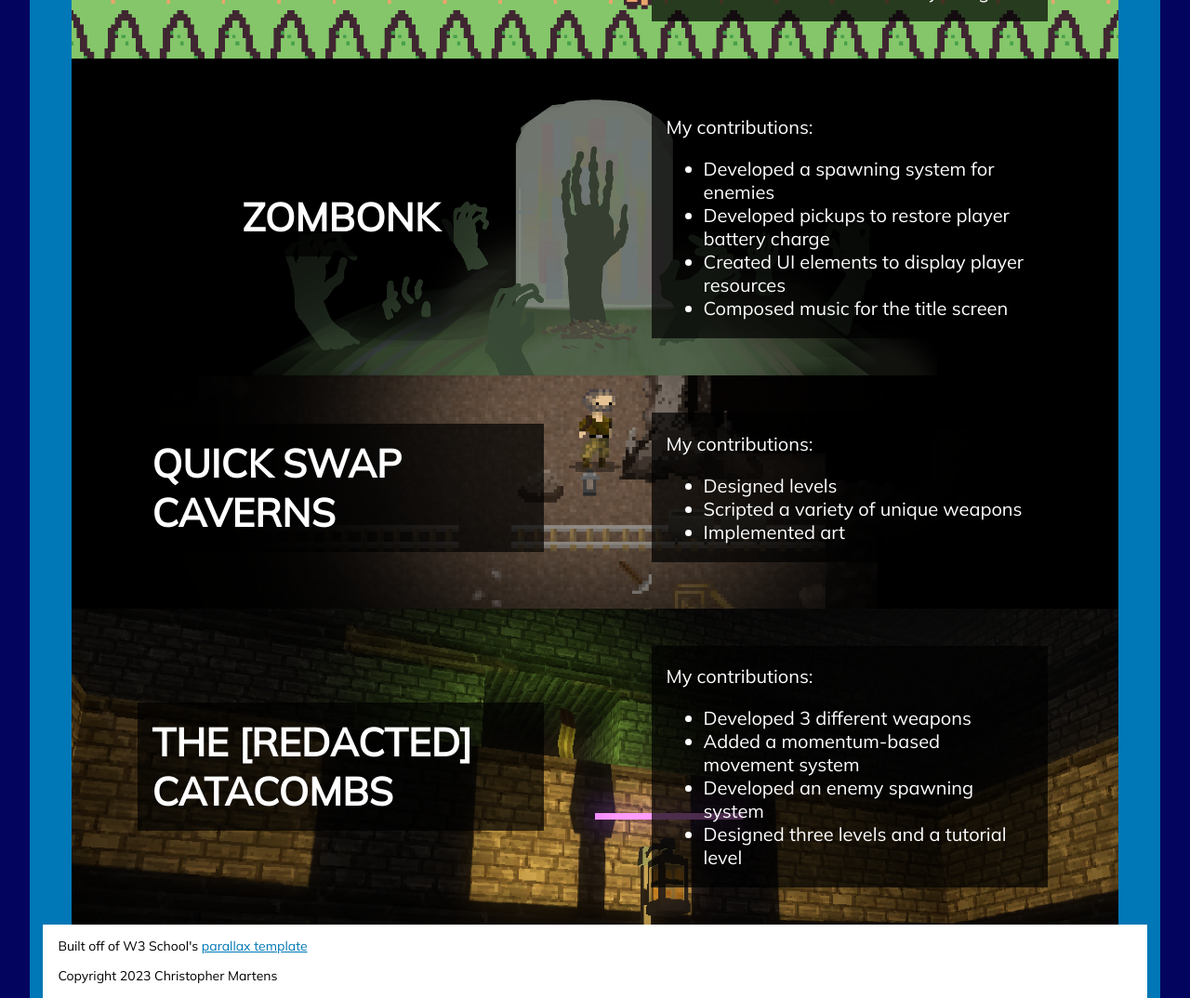
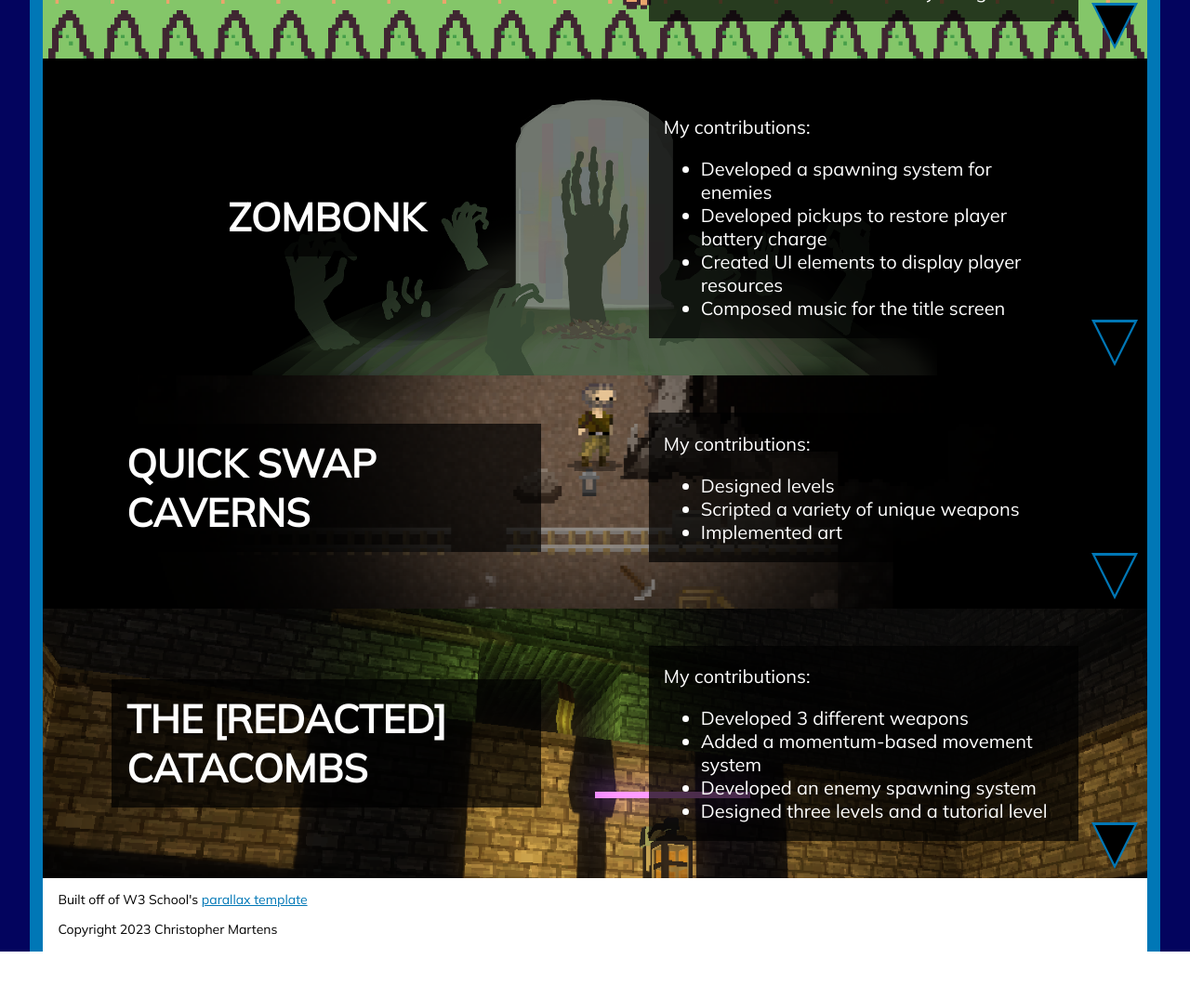
Before and after one commit to HadMatter00/HadMatter00.github.io, a plain HTML site: page index.html in a window 1280 px wide. Shown: the part 482-1556 px from the top of the page at 93% size. After the commit the page ends 1506 px from the top, so only its background shows below. Drawn offline with Linux system fonts and the light colour scheme.

Commit message:
Finalized structure and updated resume

```diff
--- a/index.html
+++ b/index.html
@@ -183,12 +183,14 @@
 
         .image-header {
             min-height: 250px;
-            width: 90%;
+            width: 95%;
             background-position: center;
             background-size: cover;
             margin-left: auto;
             margin-right: auto;
             padding: 0.01em 16px;
+            cursor: pointer;
+            position:relative;
         }
 
         .image-overlay-box {
@@ -197,7 +199,7 @@
             display:block;
             margin-top: 40px;
             margin-bottom: 40px;
-            width: 90%;
+            width: 95%;
         }
 
         .flex-center-contents {
@@ -226,6 +228,27 @@
         .image-overlay-color {
             background-color:rgba(0, 0, 0, 0.7);
         }
+
+        /*From https://www.w3schools.com/howto/howto_css_shapes.asp*/
+        .triangle-down {
+            width: 0;
+            height: 0;
+            border-left: 21px solid transparent;
+            border-right: 21px solid transparent;
+            border-top: 42px solid rgba(0, 0, 0, 1);
+
+            position: absolute;
+        }
+
+        .triangle-down-outline {
+            width: 0;
+            height: 0;
+            border-left: 25px solid transparent;
+            border-right: 25px solid transparent;
+            border-top: 50px solid #0077b6;
+
+            position: absolute;
+        }
     </style>
 </head>
 <html>
@@ -236,10 +259,10 @@
     <div style="position:fixed;width:100%;z-index:1; top:0; background-color: #000000;">
         <div style="width:100%;overflow:hidden;display:inline-block;width:100%" id="navbar">
             <a href="#home" class="navbar-item">HOME</a>
-            <a href="#rootrampage" class="navbar-item">ROOT RAMPAGE</a>
-            <a href="#zombonk" class="navbar-item">ZOMBONK</a>
-            <a href="#quickswapcaverns" class="navbar-item">QUICK SWAP CAVERNS</a>
-            <a href="#redactedcatacombs" class="navbar-item">THE [REDACTED] CATACOMBS</a>
+            <a href="#rootrampage" class="navbar-item" onclick="enableVisible(document.getElementById('root-rampage-body'))">ROOT RAMPAGE</a>
+            <a href="#zombonk" class="navbar-item" onclick="enableVisible(document.getElementById('zombonk-body'))">ZOMBONK</a>
+            <a href="#quickswapcaverns" class="navbar-item" onclick="enableVisible(document.getElementById('quick-swap-caverns-body'))">QUICK SWAP CAVERNS</a>
+            <a href="#redactedcatacombs" class="navbar-item" onclick="enableVisible(document.getElementById('redacted-catacombs-body'))">THE [REDACTED] CATACOMBS</a>
 
             <a href="files/Christopher Martens Resume.pdf" target="_blank" class="navbar-item"
                 style="float:right!important">DOWNLOAD MY RESUME</a>
@@ -300,8 +323,10 @@
                         </div>
                     </div>
                 </div>
+                <div class="triangle-down-outline" style="right: 10px; bottom: 10px"></div>
+                <div class="triangle-down" style="right: 14px; bottom: 15px"></div>
             </div>
-            <div class="body-container" id="root-rampage-body" style="display: none;">
+            <div class="body-container dropdown" id="root-rampage-body" style="display: none;">
                 <!--<h1 class="center">ABOUT ME</h1>-->
                 <p class="center">
                     Root Rampage is a twin-stick, top-down, bullet hell shooter which was originally created for the
@@ -389,9 +414,11 @@
                         </div>
                     </div>
                 </div>
+                <div class="triangle-down-outline" style="right: 10px; bottom: 10px"></div>
+                <div class="triangle-down" style="right: 14px; bottom: 15px"></div>
             </div>
 
-            <div class="body-container" id="zombonk-body" style="display: none;">
+            <div class="body-container dropdown" id="zombonk-body" style="display: none;">
                 <!--<h1 class="center">ABOUT ME</h1>-->
                 <p class="center">ZomBonk is a survival horror game created in 72 hours for the Ludum Dare 50 game jam,
                     where the theme was "Delay the Inevitable". In ZomBonk, players have a flashlight which runs out of
@@ -476,8 +503,10 @@
                         </div>
                     </div>
                 </div>
+                <div class="triangle-down-outline" style="right: 10px; bottom: 10px"></div>
+                <div class="triangle-down" style="right: 14px; bottom: 15px"></div>
             </div>
-            <div class="body-container" id="quick-swap-caverns-body" style="display: none;">
+            <div class="body-container dropdown" id="quick-swap-caverns-body" style="display: none;">
                 <!--<h1 class="center">ABOUT ME</h1>-->
                 <p class="center">Quick Swap Caverns is a hack and slash game made for the Global Game Jam 2021, which
                     had the theme "Lost & Found." Every time an enemy is killed, the player loses their weapon and gets
@@ -537,7 +566,7 @@
     </div> -->
 
     <!-- Beginning of The Redacted Catacombs -->
-    <div class="body-border">
+    <div class="body-border" id="redactedcatacombs">
         <div class="body-inner-border">
             <div class="image-header" style="background-image: url(images/RedactedCatacombs/header.png);" onclick="toggleVisible(document.getElementById('redacted-catacombs-body'))">
                 <div class="row">
@@ -560,8 +589,10 @@
                         </div>
                     </div>
                 </div>
+                <div class="triangle-down-outline" style="right: 10px; bottom: 10px"></div>
+                <div class="triangle-down" style="right: 14px; bottom: 15px"></div>
             </div>
-            <div class="body-container" id="redacted-catacombs-body" style="display:none;">
+            <div class="body-container dropdown" id="redacted-catacombs-body" style="display:none;">
                 <!--<h1 class="center">ABOUT ME</h1>-->
                 <p class="center">The [REDACTED] Catacombs is a momentum-based first-person shooter game created for a
                     class project in 2022. In The [REDACTED] Catacombs, the player progresses through a tutorial and
@@ -648,11 +679,23 @@
         function toggleVisible(x) {
             // var x = document.getElementById("myDIV");
             if (x.style.display === "none") {
+                // var elements = document.getElementsByClassName("dropdown");
+
+                // for (let i = 0; i < elements.length; i++)
+                // {
+                //     elements[i].style.display = "none";
+                // }
+
                 x.style.display = "block";
             } else {
                 x.style.display = "none";
             }
         }
+
+        function enableVisible(x)
+        {
+            x.style.display = "block";
+        }
     </script>
 </body>
 
```
Also changed, not shown: 1 other file.
